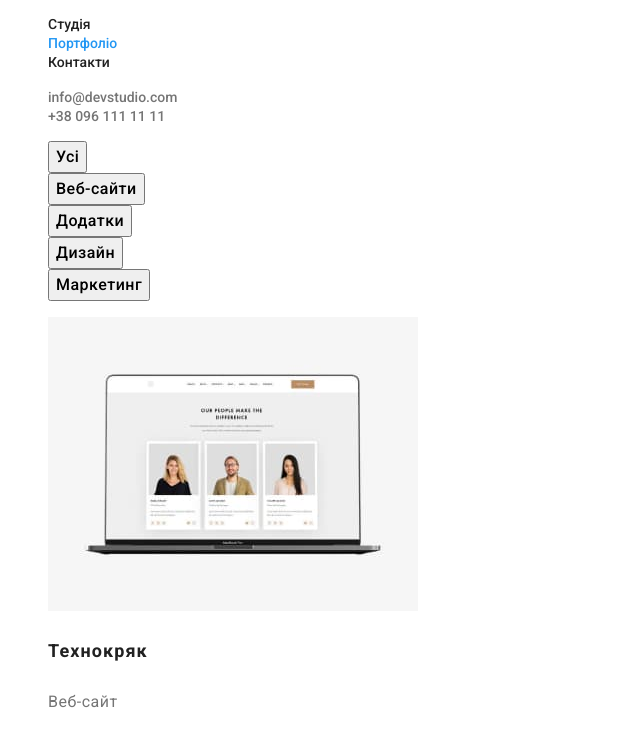
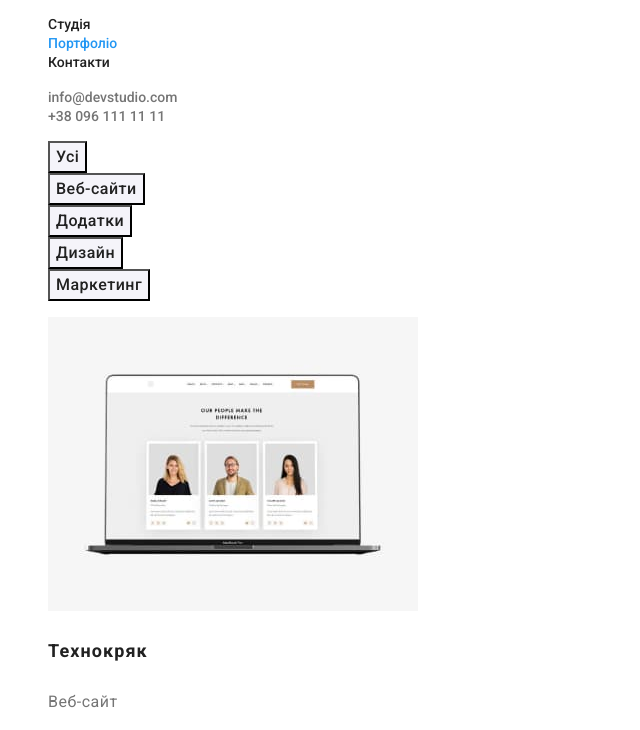
Before and after one commit to helaxiden/goit-homework-02, a plain HTML site: page portfolio.html in a window 1280 px wide. Shown: the part 40-770 px from the top of the page, without its empty margins (0-640 px from the left). Drawn offline with Linux system fonts and the light colour scheme.

Commit message:
hw2(update2)

```diff
--- a/css/styles.css
+++ b/css/styles.css
@@ -169,11 +169,13 @@ font-family: "Raleway", sans-serif;
 /* portfolio */
 
 .menu-button {
+    color: rgb(33, 33, 33);
     font-family: Roboto;
     font-size: 16px;
     font-weight: 500;
     line-height: 1.625;
     letter-spacing: 0.03em;
+    background: rgb(245, 244, 250);
     cursor: pointer;
 }
 .menu-button:hover {
```
